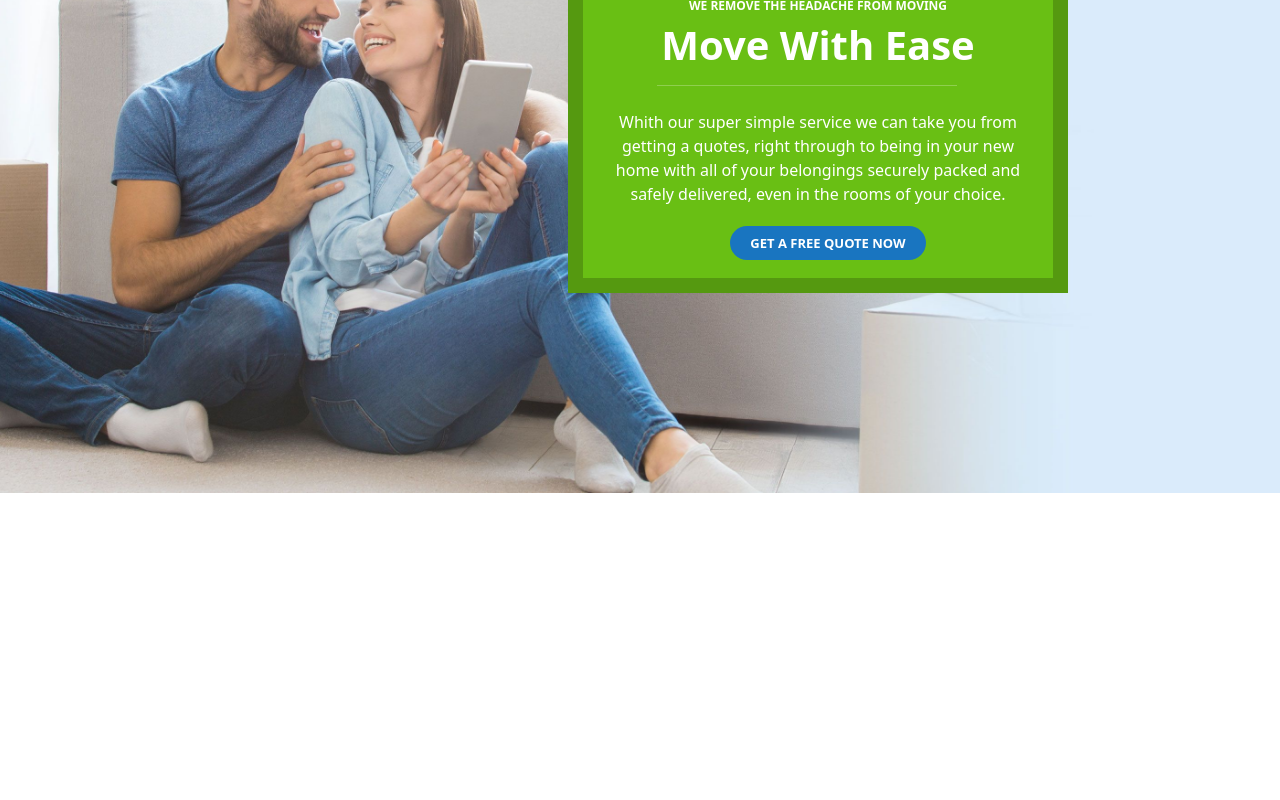
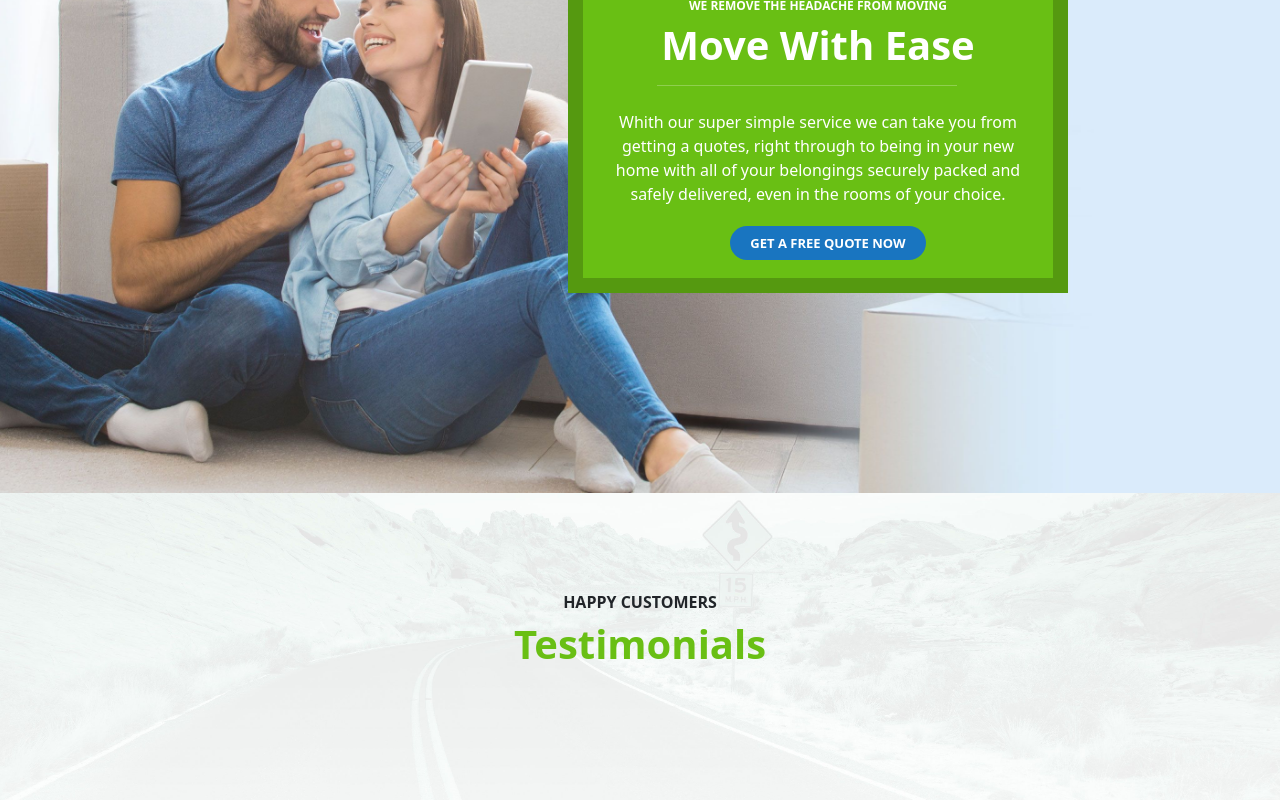
Before and after one commit to SamueleLettieri/proj-html-vuejs, a Vue app: page / in a window 1280 px wide. Shown: the part 2788-3588 px from the top of the page. Before the commit the page ends 3281 px from the top, so only its background shows below. Built offline with nearby package versions, Linux system fonts and the light colour scheme.

Commit message:
test scss cads

```diff
--- a/src/components/CardsServiceSolution.vue
+++ b/src/components/CardsServiceSolution.vue
@@ -1,6 +1,6 @@
 <template>
     <div class="text-center d-inline-block ms_box">
-        <div class="ms_box-img text-center"><img class="w-100" :src="card.imgag" alt=""></div>
+        <div class="ms_box-img text-center"><img class="w-100" :src="card.img" alt=""></div>
         <h4 class="mt-4 fw-bold">{{card.title}}</h4>
         <p class="mt-3">{{card.text}}</p>
         <div class="ms_box-link mt-4 mb-4"><a class="ms_link fw-bold" :href="card.href">{{card.button}}</a></div>
--- /dev/null
+++ b/src/components/CardsTestimonials.vue
@@ -0,0 +1,29 @@
+<template>
+<div class="ms_box text-center d-inline-block">
+
+</div>
+</template>
+
+<script>
+export default {
+
+}
+</script>
+
+<style lang="scss" scoped>
+.ms_box{
+    width: 330px;
+    margin-left: 20px;
+    margin-right: 20px;
+
+}
+
+.ms_box-img{
+    width: 300px;
+    border-bottom: 15px solid #f5f5f5;
+}
+
+h4{
+    color:  #1975c0;;
+}
+</style>
--- a/src/components/MainAvada.vue
+++ b/src/components/MainAvada.vue
@@ -3,6 +3,7 @@
     <MainTop/>
     <MainServiceSolution/>
     <MainTrasporto/>
+    <MainTestimonials/>
   </main>
 </template>
 
@@ -10,11 +11,13 @@
 import MainTop from './MainTop.vue';
 import MainServiceSolution from './MainServiceSolution.vue';
 import MainTrasporto from './MainTrasporto.vue';
+import MainTestimonials from './MainTestimonials.vue';
 export default {
     components: {
     MainTop,
     MainServiceSolution,
-    MainTrasporto
+    MainTrasporto,
+    MainTestimonials
 }
 }
 </script>
--- a/src/components/MainServiceSolution.vue
+++ b/src/components/MainServiceSolution.vue
@@ -21,21 +21,21 @@ export default {
         return{
             serviceSolutionCards:[
                 {
-                    imgag: require("../assets/img/avada-movers-serviceonephoto-final-400x255.jpg"),
+                    img: require("../assets/img/avada-movers-serviceonephoto-final-400x255.jpg"),
                     title: "Two man teams",
                     text: "Lorem ipsum dolor sit amet consectetur adipisicing elit. Reprehenderit autem nobis quod itaque ut fugiat repellendus, cum ipsum corrupti dolor maxime.",
                     href: "#",
                     button: "READ MORE",
                 },
                 {
-                    imgag: require("../assets/img/avada-movers-servicetwophoto-final-400x255.jpg"),
+                    img: require("../assets/img/avada-movers-servicetwophoto-final-400x255.jpg"),
                     title: "Two man teams",
                     text: "Lorem ipsum dolor sit amet consectetur adipisicing elit. Reprehenderit autem nobis quod itaque ut fugiat repellendus, cum ipsum corrupti dolor maxime.",
                     href: "#",
                     button: "READ MORE",
                 },
                 {
-                    imgag: require("../assets/img/avada-movers-servicethreephoto-final-400x255.jpg"),
+                    img: require("../assets/img/avada-movers-servicethreephoto-final-400x255.jpg"),
                     title: "Two man teams",
                     text: "Lorem ipsum dolor sit amet consectetur adipisicing elit. Reprehenderit autem nobis quod itaque ut fugiat repellendus, cum ipsum corrupti dolor maxime.",
                     href: "#",
--- /dev/null
+++ b/src/components/MainTestimonials.vue
@@ -0,0 +1,52 @@
+<template>
+  <section>
+    <div class="container text-center">
+        <h6 class="fw-bold">HAPPY CUSTOMERS</h6>
+        <h1 class="fw-bold ms_title">Testimonials</h1>
+        <div>
+            <CardsTestimonials/>
+        </div>
+    </div>
+  </section>
+</template>
+
+<script>
+import CardsTestimonials from './CardsTestimonials.vue';
+export default {
+    components: {
+        CardsTestimonials
+    },
+
+    data: function(){
+        return{
+            testimonials:[
+                {
+                    image: "../assets/img/avada-movers-johndoe-final.jpg",
+                    name: "John Doe",
+                    text:"Lorem ipsum dolor sit amet consectetur adipisicing elit. Reprehenderit autem nobis quod itaque ut fugiat repellendus, cum ipsum corrupti dolor maxime."
+                },
+                {
+                    image: "../assets/img/avada-movers-janedoe-final.jpg",
+                    name: "Jane Doe",
+                    text:"Lorem ipsum dolor sit amet consectetur adipisicing elit. Reprehenderit autem nobis quod itaque ut fugiat repellendus, cum ipsum corrupti dolor maxime."
+                },
+                {
+                    image: "../assets/img/avada-movers-johnsmith-final.jpg",
+                    name: "John Smith",
+                    text:"Lorem ipsum dolor sit amet consectetur adipisicing elit. Reprehenderit autem nobis quod itaque ut fugiat repellendus, cum ipsum corrupti dolor maxime."
+                },
+            ],
+        }
+    }
+}
+</script>
+
+<style lang="scss" scoped>
+section{
+    padding: 100px;
+    background-image: url(../assets/img/avada-movers-testimonial-background.jpg);
+    background-size: cover;
+    background-repeat: no-repeat;
+}
+
+</style>
```
